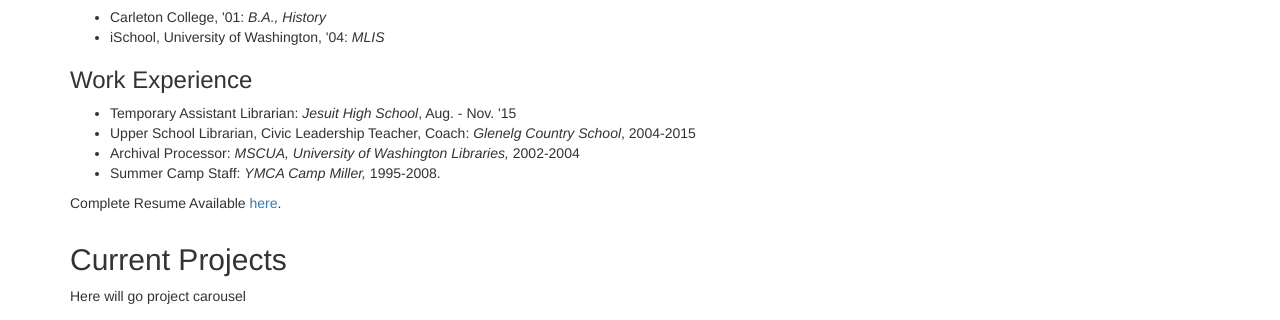
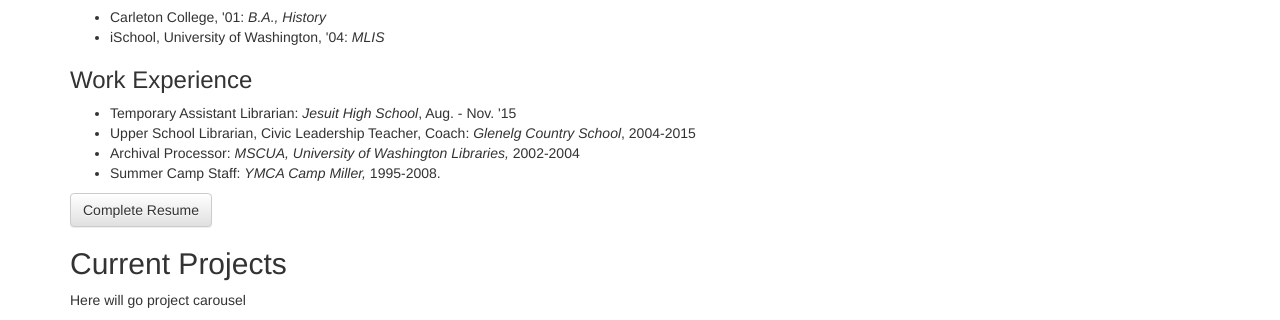
Before and after one commit to netzeln/netzeln.github.io, a plain HTML site: page index.html in a window 1280 px wide. Shown: the part 482-802 px from the top of the page. Drawn offline with nearby package versions, Linux system fonts and the light colour scheme.

```diff
--- a/index.html
+++ b/index.html
@@ -4,6 +4,7 @@
     <meta charset="utf-8">
     <link rel="stylesheet" href="css/bootstrap.min.css" type="text/css">
     <link rel="stylesheet" href="css/bootstrap-theme.min.css" type="text/css">
+    <link rel="stylesheet" href="css/color.css" type="text/css">
     <link rel="stylesheet" href="css/style.css" type="text/css">
     <script src="https://code.jquery.com/jquery-1.11.3.min.js"></script>
     <script src="https://maxcdn.bootstrapcdn.com/bootstrap/3.3.6/js/bootstrap.min.js"></script>
@@ -49,7 +50,7 @@
       <li>Archival Processor: <em>MSCUA, University of Washington Libraries,</em> 2002-2004</li>
       <li>Summer Camp Staff: <em>YMCA Camp Miller,</em> 1995-2008.</li>
     </ul>
-    <p>Complete Resume Available <a href="#">here</a>.</p>
+    <a class="btn btn-default" href="#" role="button">Complete Resume</a>
   </div>
   <!--end Work Experience-->
 
```
Also changed, not shown: css/color.css (added).
